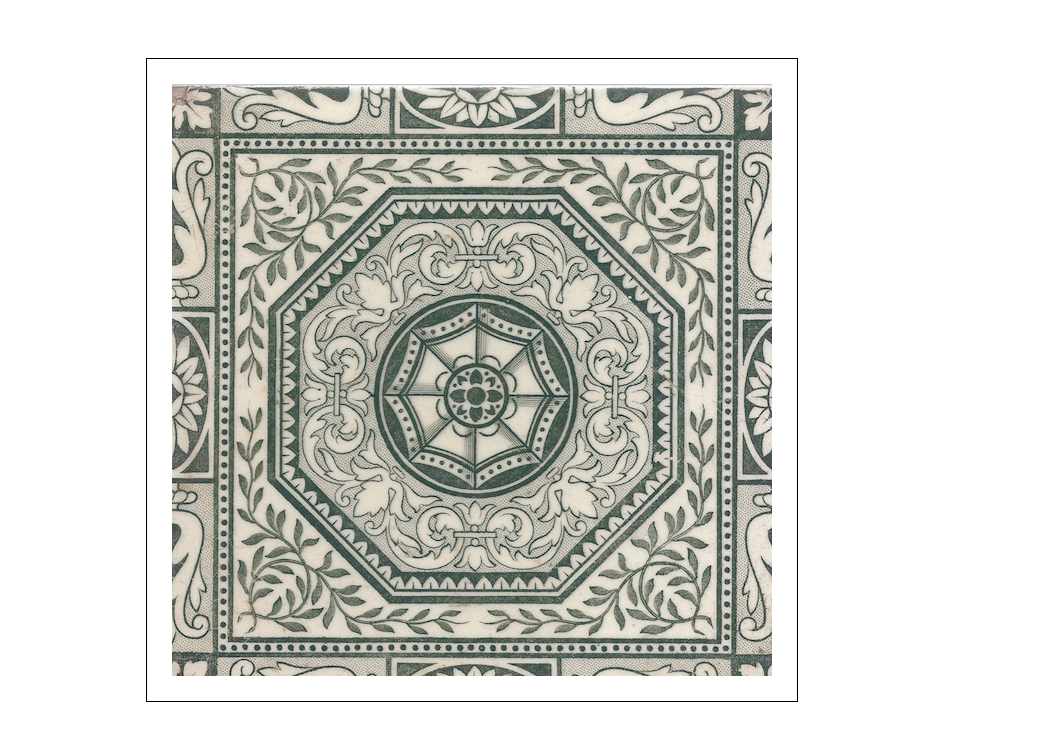
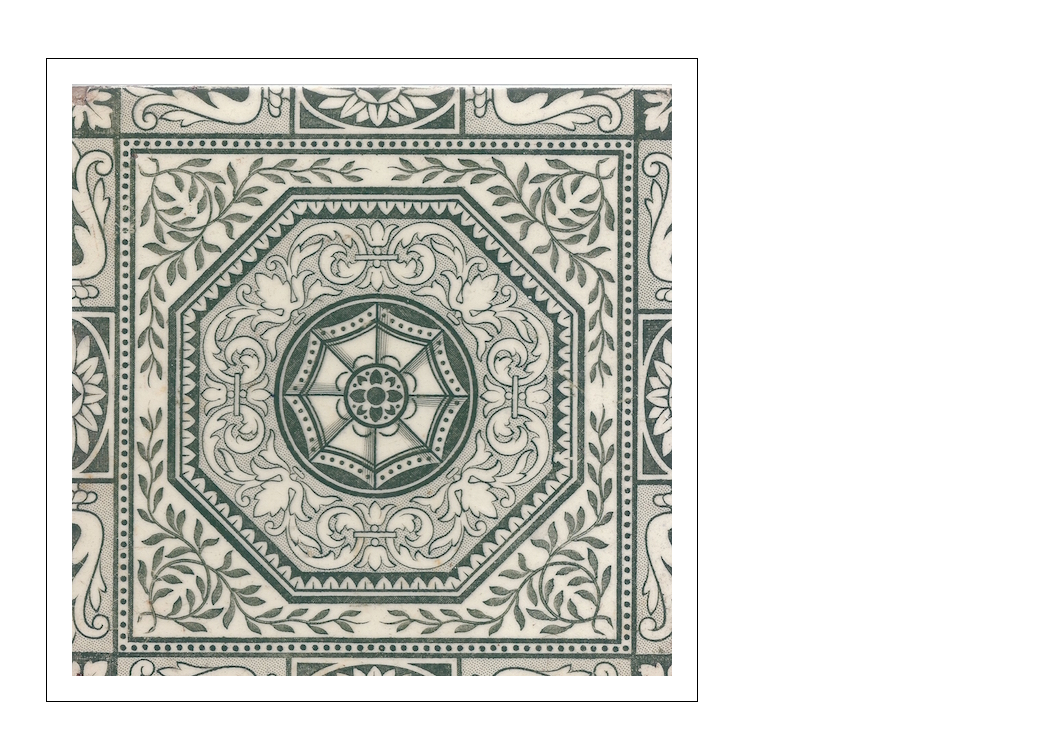
Before and after one commit to JedHomer/jedhomer.com, a plain HTML site: page index.html in a window 1280 px wide. Shown: the full height of the page, 302-1350 px from the left, 1048 px wide, since content can reach past the window. Drawn offline with Linux system fonts and the light colour scheme.

Commit message:
position

```diff
--- a/stylesheet.css
+++ b/stylesheet.css
@@ -121,7 +121,7 @@ a:active {
 
 }
 .TILE{
-    margin:250px;
+    margin:150px;
     margin-top: 50px;
     border: 1px solid black;
     padding: 25px;
```
Also changed, not shown: index.html (+0 -13 lines).
